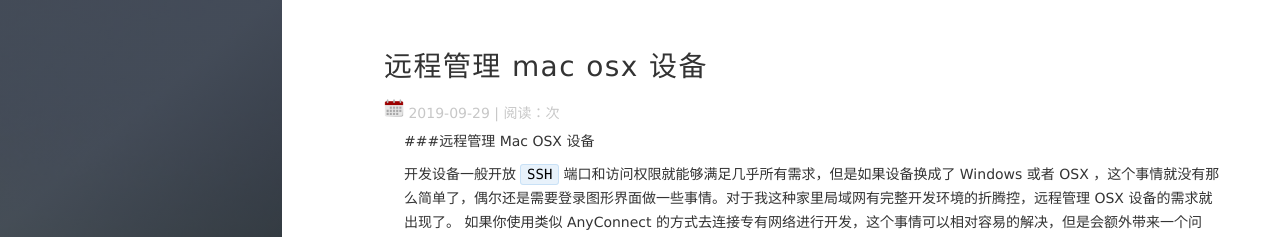
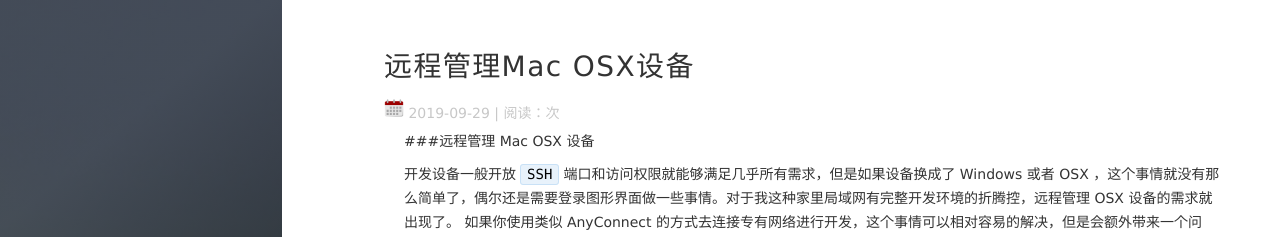
Before and after one commit to freeBufToTiger/freeBufToTiger.github.io, a Jekyll site: the page built from _posts/2019-09-29-远程管理Mac OSX设备.md, in a window 1280 px wide and 900 px high. Shown: the top 237 px of the window. Built offline with Jekyll 4.4.1, drawn with Linux system fonts in a browser that asks for light colours; nearby versions of some CDN libraries; our own code applies the rules of GitHub Pages for plain Markdown files; comment, search, counter and statistics services are not loaded; some of the changed lines change nothing that is shown.

Commit message:
[^]修改bug

```diff
--- a/_posts/2019-09-29-远程管理 Mac OSX 设备.md
+++ b/_posts/2019-09-29-远程管理Mac OSX设备.md
@@ -1,3 +1,10 @@
+---
+layout: post
+title: 远程管理Mac OSX设备
+date: 2019-09-29
+tags: Mac
+---
+
 ###远程管理 Mac OSX 设备
 
 开发设备一般开放 `SSH` 端口和访问权限就能够满足几乎所有需求，但是如果设备换成了 Windows 或者 OSX ，这个事情就没有那么简单了，偶尔还是需要登录图形界面做一些事情。对于我这种家里局域网有完整开发环境的折腾控，远程管理 OSX 设备的需求就出现了。
```
